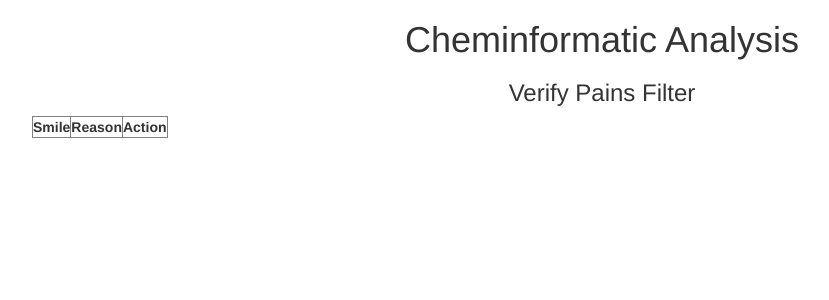
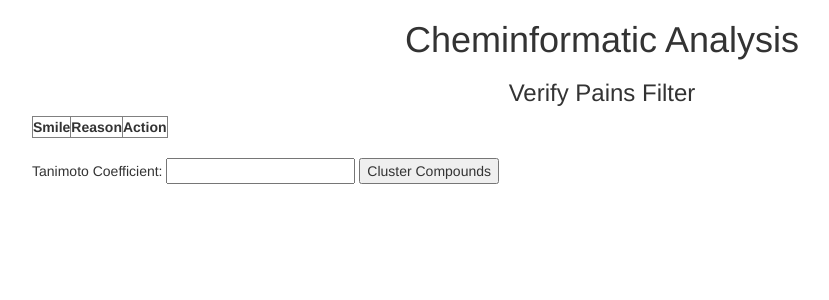
Before and after one commit to sandboxnu/cheminformatics, a Flask app: page /pains_verify_and_coefficient_use in a window 1280 px wide. Shown: the top 300 px of the page, without its empty margins (38-867 px from the left). Run offline with Flask 2, Linux system fonts and the light colour scheme; lists and menus that the app fills with data are empty; some libraries are stand-ins or nearby versions.

Commit message:
setting up actual tanimoto coefficient form

```diff
--- a/app/templates/pains_verify_and_coefficient_use.html
+++ b/app/templates/pains_verify_and_coefficient_use.html
@@ -7,6 +7,7 @@
   <div class="text-center">
     <h1> {{ title }}</h1>
     <h3>Verify Pains Filter</h3>
+
     <table border=1>
         <tr>
             <th>Smile</th>
@@ -27,5 +28,14 @@
       </tr>
     {% endfor %}
   </table>
+  <br>
+  <div class="text-left">
+    <form action="\final_compounds">
+      Tanimoto Coefficient:
+        <input type="number" name="tanimoto" step=".01" max=100 min=0/>
+        <input type="submit" value="Cluster Compounds" >
+    </form>
+  </div>
+</br>
   </div>
 {% endblock %}
```
